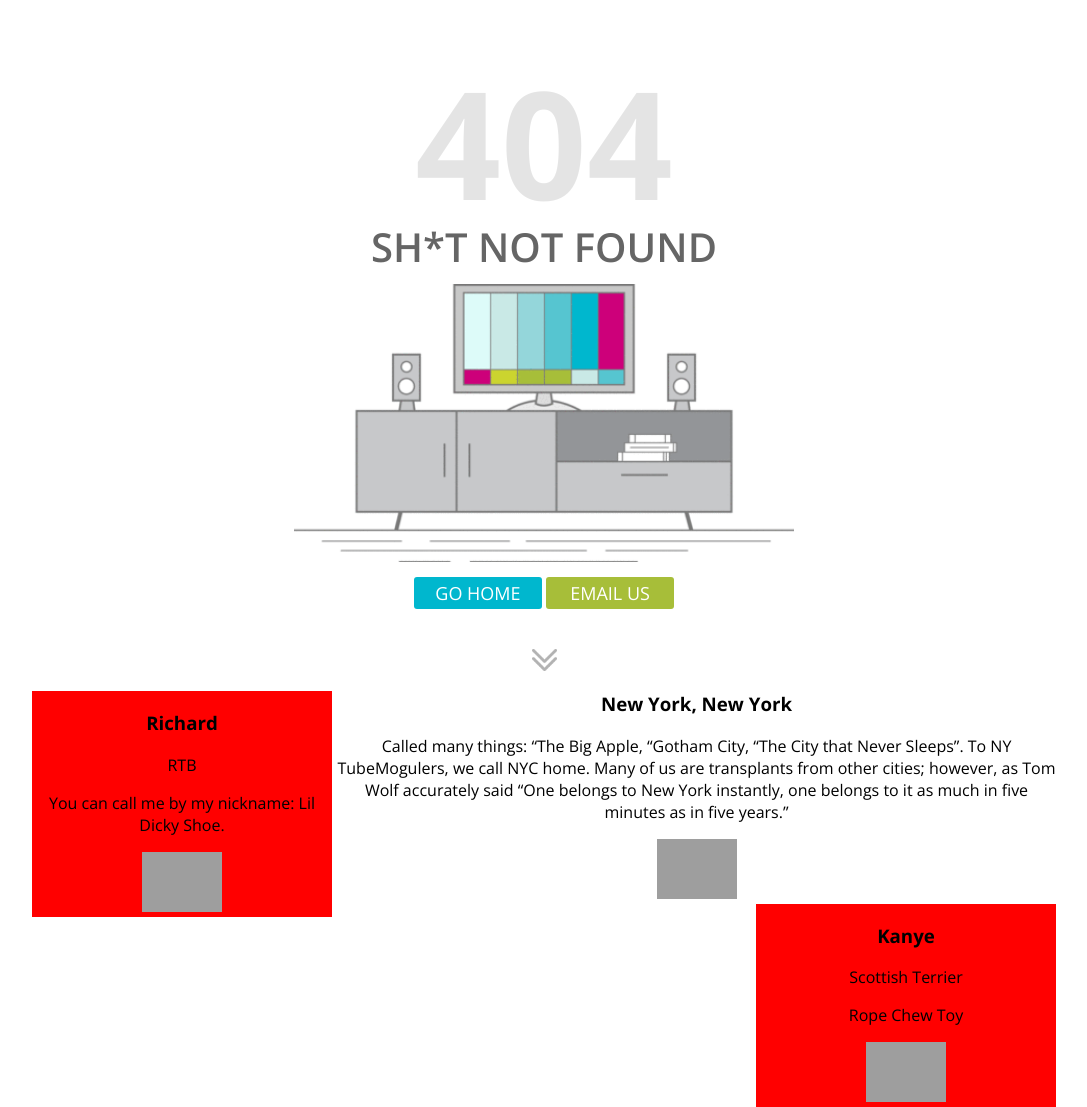
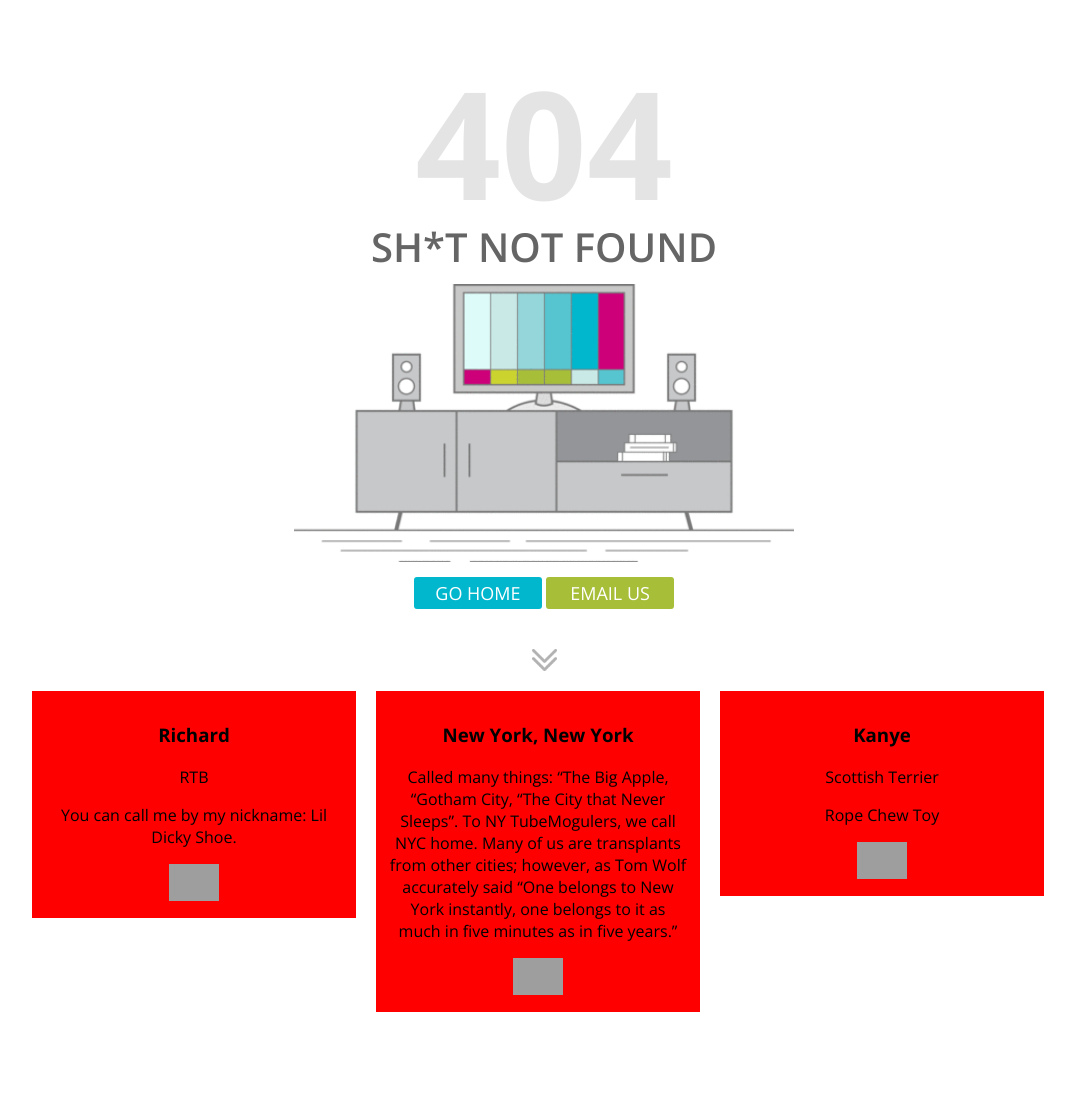
Before and after one commit to kurushdubash/404notfound, a plain HTML site: page index.html in a window 1280 px wide. Shown: the whole page, without its empty margins (96-1183 px from the left). After the commit the page ends 1012 px from the top, so only its background shows below. Drawn offline with nearby package versions, Linux system fonts and the light colour scheme; grey boxes are pictures that could not be loaded.

Commit message:
center align columns

```diff
--- a/css/404.css
+++ b/css/404.css
@@ -83,41 +83,44 @@ a.button-link {
     /*background-color: grey;*/
     /*padding-bottom: 800px;*/
     width: 100%;
-    margin: 0;
+    margin: 0 auto;
+    text-align: center;
 }
 
 .content-wrapper {
     width: 80%;
     margin: 0 auto;
+    text-align: center;
 }
 
 .left-column {
     float: left;
-    display: inline;
+    /*display: inline-block;*/
     background-color: red;
     width: 300px;
-    text-align: center;
-    margin-right: 5px;
+    margin-right: 20px;
+    padding: 12px;
 }
 
 .center-column {
-    display: inline;
+    float: left;
+    /*display: inline-block;*/
     background-color: red;
     width: 300px;
-    text-align: center;
+    padding: 12px;
 }
 
 .right-column {
-    float: right;
-    display: inline;
+    float: left;
+    /*display: inline-block;*/
     background-color: red;
     width: 300px;
-    text-align: center;
-    margin-left: 5px;
+    margin-left: 20px;
+    padding: 12px;
 }
 
 .people-image, .place-image, .puppy-image {
-    width: 80px;
+    width: 50px;
 }
 
 
```
